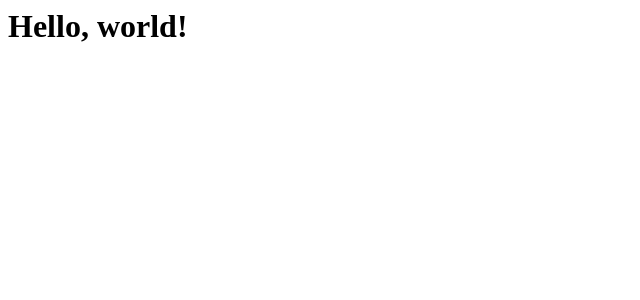
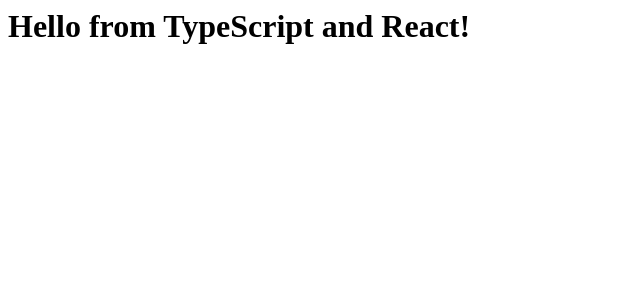
Before and after one commit to MrHen/incremental-time-loop, a React app: page / in a window 1280 px wide. Shown: the top 300 px of the page, without its empty margins (0-640 px from the left). Built offline with nearby package versions, Linux system fonts and the light colour scheme.

Commit message:
Sample component from tutorial

```diff
--- /dev/null
+++ b/src/components/Hello.tsx
@@ -0,0 +1,9 @@
+import * as React from "react";
+
+export interface HelloProps { compiler: string; framework: string; }
+
+export class Hello extends React.Component<HelloProps, {}> {
+    render() {
+        return <h1>Hello from {this.props.compiler} and {this.props.framework}!</h1>;
+    }
+}
--- a/src/index.tsx
+++ b/src/index.tsx
@@ -1,7 +1,9 @@
 import * as React from 'react';
 import * as ReactDOM from 'react-dom';
 
+import { Hello } from "./components/Hello";
+
 ReactDOM.render(
-  <h1>Hello, world!</h1>,
+  <Hello compiler="TypeScript" framework="React" />,
   document.getElementById('root')
 );
```
